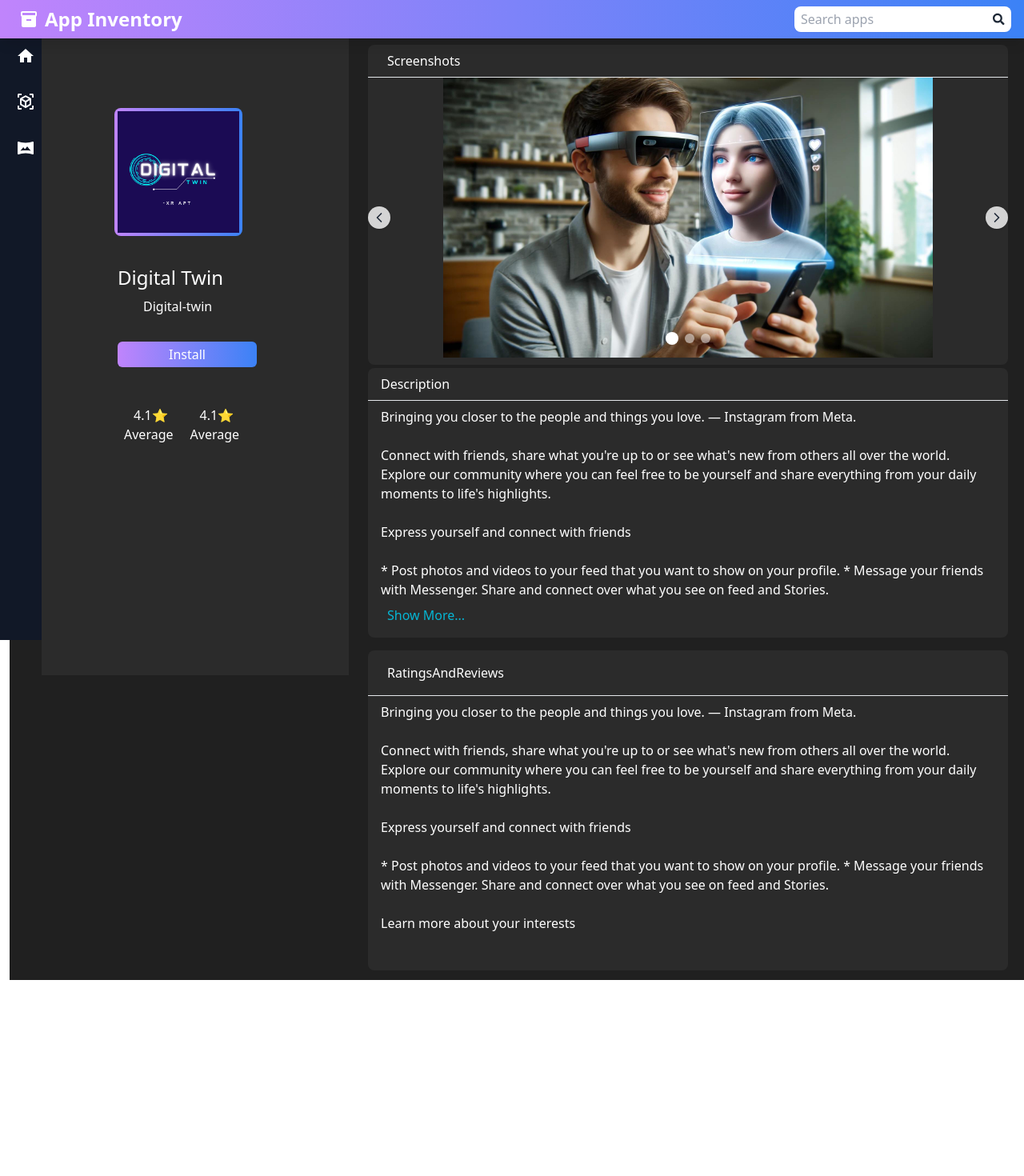
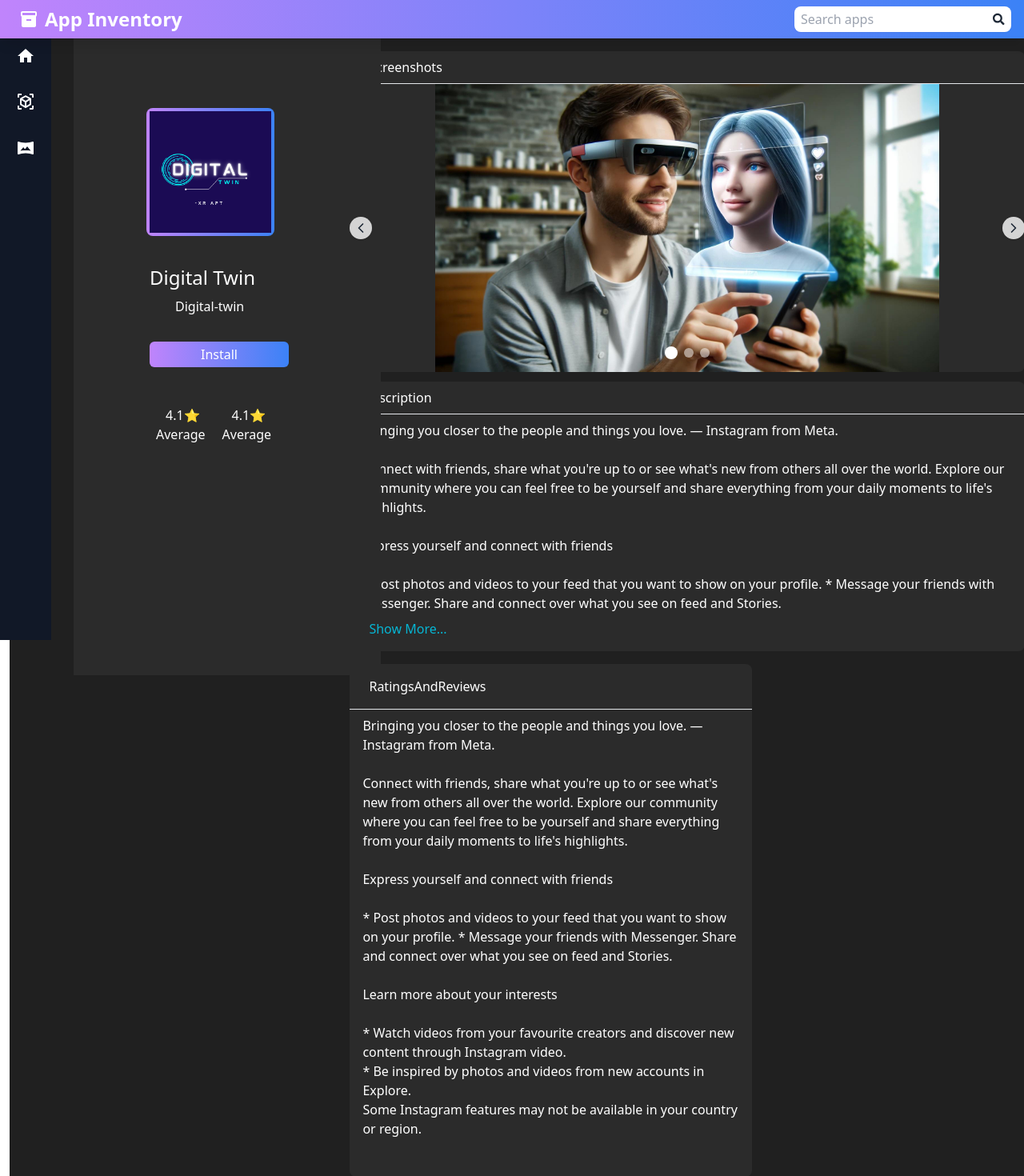
Before and after one commit to maheshsp1809/app-inventory, a React (Create React App) app: page /appDescription in a window 1280 px wide. Shown: the top 1470 px of the page at 80% size. Before the commit the page ends 1225 px from the top, so only its background shows below. Built offline with nearby package versions, Linux system fonts and the light colour scheme.

Commit message:
fixed viewport sizes

```diff
--- a/src/insidePage/Carouseli.tsx
+++ b/src/insidePage/Carouseli.tsx
@@ -36,7 +36,7 @@
             key={index}
             src={img}
             alt={`Slide ${index + 1}`}
-            className="w-full h-full object-contain flex-shrink-0"
+            className="w-full px-5 h-full object-contain flex-shrink-0"
           />
         ))}
       </div>
--- a/src/insidePage/Description.tsx
+++ b/src/insidePage/Description.tsx
@@ -8,8 +8,8 @@
   };
 
   return (
-    <div className="w-[800px] ml-[400px] bg-custom-dark text-white rounded-lg mb-4">
-      <div className="h-auto w-[800px]">
+    <div className="w-full ml-[40%] bg-custom-dark text-white rounded-lg mb-4">
+      <div className="h-auto w-full">
         <div className="px-4 py-2">Description</div>
         <hr />
         <div className="px-4 py-2 max-h-auto overflow-visible">
--- a/src/insidePage/Insider.tsx
+++ b/src/insidePage/Insider.tsx
@@ -7,11 +7,11 @@
 const Insider = () => {
   return (
     // <div className="flex flex-col ml-[390px] mr-4 space-y-4"></div>
-    <div id="insider" className=" rounded-2lg flex-col bg-custom-bg-bg-dark">
+    <div id="insider" className=" max-w-screen rounded-2lg flex-col bg-custom-bg-bg-dark">
       <div>
         <Sidebar />
       </div>
-      <div className="p-2">
+      <div className="p-2 ml-10 w-[70%]">
         <ScreenShotes />
         <Description />
         <RatingsAndReviews />
--- a/src/insidePage/RatingsAndReviews.tsx
+++ b/src/insidePage/RatingsAndReviews.tsx
@@ -2,11 +2,11 @@
 
 const RatingsAndReviews = () => {
   return (
-    <div className="w-[800px] ml-[400px] m-1 bg-custom-dark text-white rounded-lg">
-      <div className="h-[400px] w-full pb-10 ">
+    <div className="w-auto ml-[40%] w-[100%] m-1 bg-custom-dark text-white rounded-lg">
+      <div className="h-auto w-auto pb-10 ">
         <div className="px-6 py-4">RatingsAndReviews</div>
         <hr />
-        <div className="px-4 py-2 max-h-[300px] overflow-hidden">
+        <div className="px-4 py-2 max-h-auto ">
           <p>
             Bringing you closer to the people and things you love. — Instagram
             from Meta.
--- a/src/insidePage/ScreenShots.tsx
+++ b/src/insidePage/ScreenShots.tsx
@@ -5,12 +5,12 @@
   return (
     <div
       id="screenshot-container"
-      className="realtive w-[800px] ml-[400px] m-1 bg-custom-dark text-white rounded-lg"
+      className="realtive w-[100%] ml-[40%] m-3  bg-custom-dark text-white rounded-lg"
     >
-      <div className="h-[400px] w-[800px]">
+      <div className="h-auto w-auto ">
         <div className="px-6 py-2">Screenshots</div>
         <hr />
-        <div id="ImageCarousel" className="h-[350px]">
+        <div id="ImageCarousel" className="h-[45vh] w-auto">
           <ImageCarousel />
         </div>
       </div>
--- a/src/insidePage/Sidebar.tsx
+++ b/src/insidePage/Sidebar.tsx
@@ -2,7 +2,7 @@
 // src="https://upload.wikimedia.org/wikipedia/commons/thumb/9/95/Instagram_logo_2022.svg/1200px-Instagram_logo_2022.svg.png"
 const Sidebar = () => {
   return (
-    <div className="fixed rounded-2lg">
+    <div className="fixed ml-10  rounded-2lg">
       <div className="h-[100vh] w-96 bg-custom-dark relative">
         <div className="absolute z-20 h-[160px] w-[160px] bg-gradient-to-r from-purple-400 to-blue-500 m-[91px] rounded-lg p-1">
           <img className=" " src="/image6.png" alt="Instagram Logo" />
```
